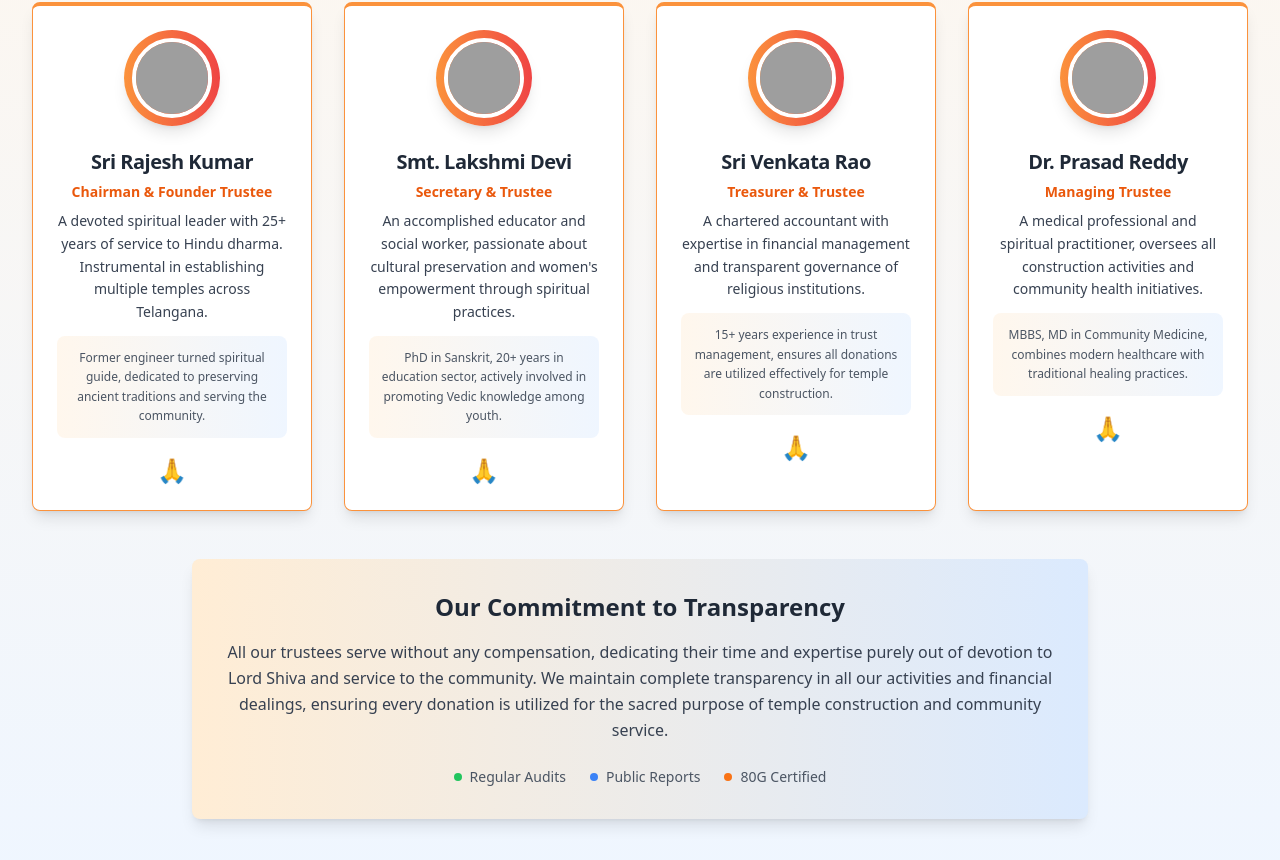
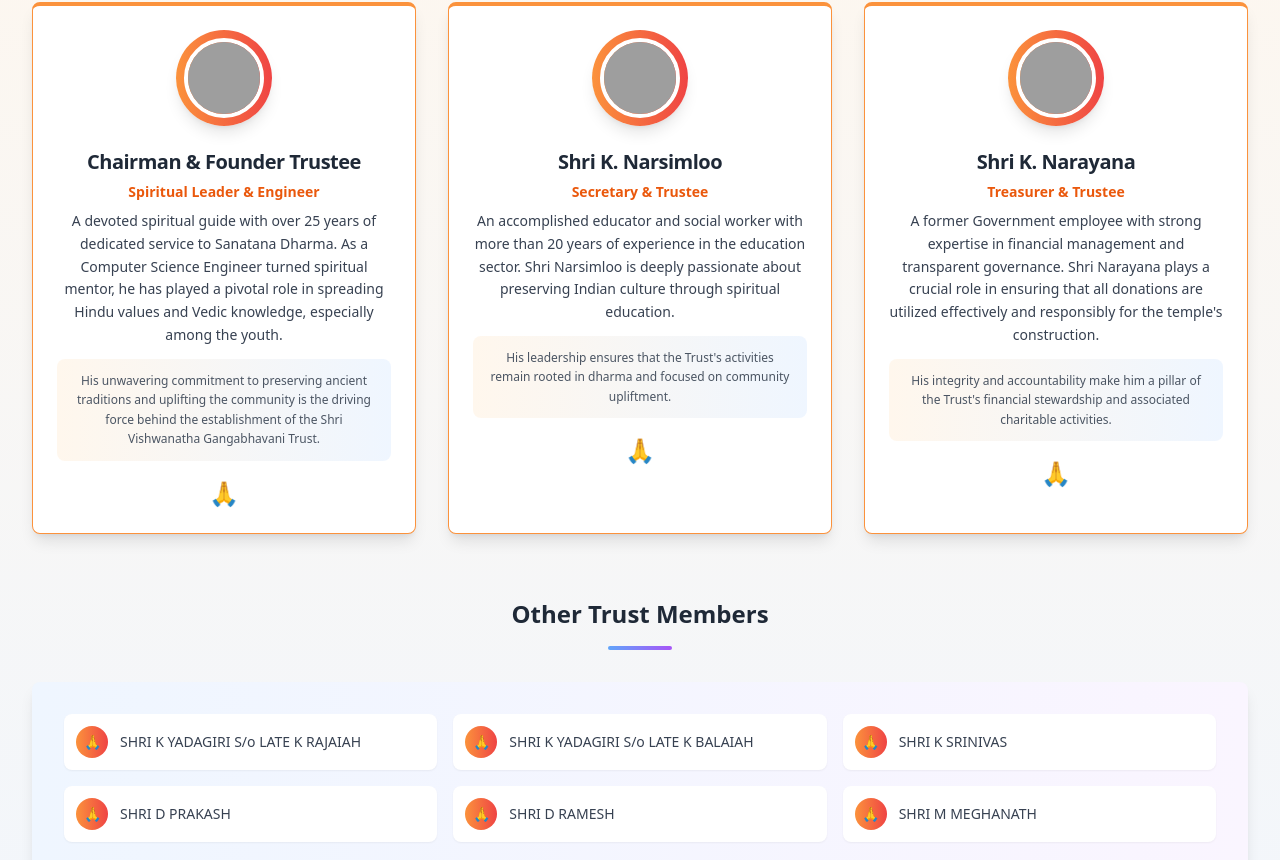
Before and after one commit to rajanikanthd28/shiva-ganga-mandir-web, a React (Vite) app: page / in a window 1280 px wide. Shown: the part 1940-2800 px from the top of the page. Built offline with nearby package versions, Linux system fonts and the light colour scheme; grey boxes are pictures that could not be loaded.

Commit message:
Refactor: Update trustee information
Update the trustee information in the TrusteesSection with the provided details. Add a list of other members with a suitable design.

```diff
--- a/src/components/TrusteesSection.tsx
+++ b/src/components/TrusteesSection.tsx
@@ -1,37 +1,38 @@
-
 import React from 'react';
 import { Card, CardContent, CardDescription, CardHeader, CardTitle } from "@/components/ui/card";
 
 const TrusteesSection = () => {
   const trustees = [
     {
-      name: "Sri Rajesh Kumar",
-      role: "Chairman & Founder Trustee",
+      name: "Chairman & Founder Trustee",
+      role: "Spiritual Leader & Engineer",
       image: "/placeholder.svg",
-      description: "A devoted spiritual leader with 25+ years of service to Hindu dharma. Instrumental in establishing multiple temples across Telangana.",
-      background: "Former engineer turned spiritual guide, dedicated to preserving ancient traditions and serving the community."
+      description: "A devoted spiritual guide with over 25 years of dedicated service to Sanatana Dharma. As a Computer Science Engineer turned spiritual mentor, he has played a pivotal role in spreading Hindu values and Vedic knowledge, especially among the youth.",
+      background: "His unwavering commitment to preserving ancient traditions and uplifting the community is the driving force behind the establishment of the Shri Vishwanatha Gangabhavani Trust."
     },
     {
-      name: "Smt. Lakshmi Devi",
+      name: "Shri K. Narsimloo",
       role: "Secretary & Trustee",
       image: "/placeholder.svg",
-      description: "An accomplished educator and social worker, passionate about cultural preservation and women's empowerment through spiritual practices.",
-      background: "PhD in Sanskrit, 20+ years in education sector, actively involved in promoting Vedic knowledge among youth."
+      description: "An accomplished educator and social worker with more than 20 years of experience in the education sector. Shri Narsimloo is deeply passionate about preserving Indian culture through spiritual education.",
+      background: "His leadership ensures that the Trust's activities remain rooted in dharma and focused on community upliftment."
     },
     {
-      name: "Sri Venkata Rao",
+      name: "Shri K. Narayana",
       role: "Treasurer & Trustee",
       image: "/placeholder.svg",
-      description: "A chartered accountant with expertise in financial management and transparent governance of religious institutions.",
-      background: "15+ years experience in trust management, ensures all donations are utilized effectively for temple construction."
-    },
-    {
-      name: "Dr. Prasad Reddy",
-      role: "Managing Trustee",
-      image: "/placeholder.svg",
-      description: "A medical professional and spiritual practitioner, oversees all construction activities and community health initiatives.",
-      background: "MBBS, MD in Community Medicine, combines modern healthcare with traditional healing practices."
+      description: "A former Government employee with strong expertise in financial management and transparent governance. Shri Narayana plays a crucial role in ensuring that all donations are utilized effectively and responsibly for the temple's construction.",
+      background: "His integrity and accountability make him a pillar of the Trust's financial stewardship and associated charitable activities."
     }
+  ];
+
+  const otherMembers = [
+    "SHRI K YADAGIRI S/o LATE K RAJAIAH",
+    "SHRI K YADAGIRI S/o LATE K BALAIAH",
+    "SHRI K SRINIVAS",
+    "SHRI D PRAKASH",
+    "SHRI D RAMESH",
+    "SHRI M MEGHANATH"
   ];
 
   return (
@@ -46,7 +47,7 @@ const TrusteesSection = () => {
           </p>
         </div>
 
-        <div className="grid md:grid-cols-2 lg:grid-cols-4 gap-8">
+        <div className="grid md:grid-cols-1 lg:grid-cols-3 gap-8 mb-16">
           {trustees.map((trustee, index) => (
             <Card key={index} className="shadow-lg hover:shadow-xl transition-all transform hover:scale-105 bg-white border-t-4 border-orange-400">
               <CardHeader className="text-center pb-2">
@@ -77,6 +78,29 @@ const TrusteesSection = () => {
           ))}
         </div>
 
+        {/* Other Members Section */}
+        <div className="mb-12">
+          <div className="text-center mb-8">
+            <h3 className="text-2xl font-bold text-gray-800 mb-4">Other Trust Members</h3>
+            <div className="w-16 h-1 bg-gradient-to-r from-blue-400 to-purple-500 mx-auto rounded-full"></div>
+          </div>
+
+          <Card className="shadow-lg bg-gradient-to-r from-blue-50 to-purple-50 border-none">
+            <CardContent className="p-8">
+              <div className="grid grid-cols-1 md:grid-cols-2 lg:grid-cols-3 gap-4">
+                {otherMembers.map((member, index) => (
+                  <div key={index} className="flex items-center space-x-3 p-3 bg-white rounded-lg shadow-sm hover:shadow-md transition-shadow">
+                    <div className="w-8 h-8 bg-gradient-to-r from-orange-400 to-red-500 rounded-full flex items-center justify-center flex-shrink-0">
+                      <span className="text-white text-sm font-bold">🙏</span>
+                    </div>
+                    <span className="text-gray-700 font-medium text-sm">{member}</span>
+                  </div>
+                ))}
+              </div>
+            </CardContent>
+          </Card>
+        </div>
+
         <div className="mt-12 text-center">
           <Card className="max-w-4xl mx-auto shadow-lg bg-gradient-to-r from-orange-100 to-blue-100 border-none">
             <CardContent className="p-8">
```
